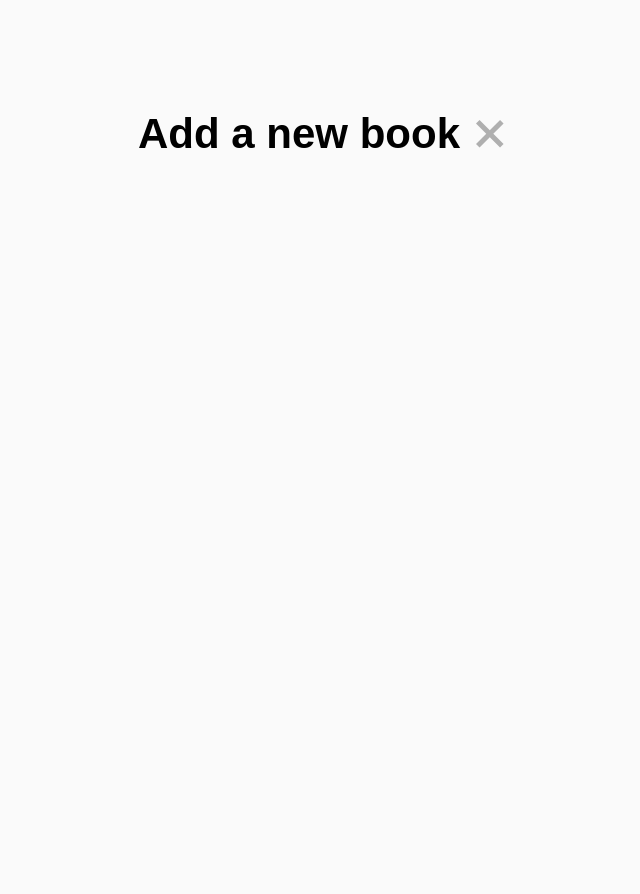
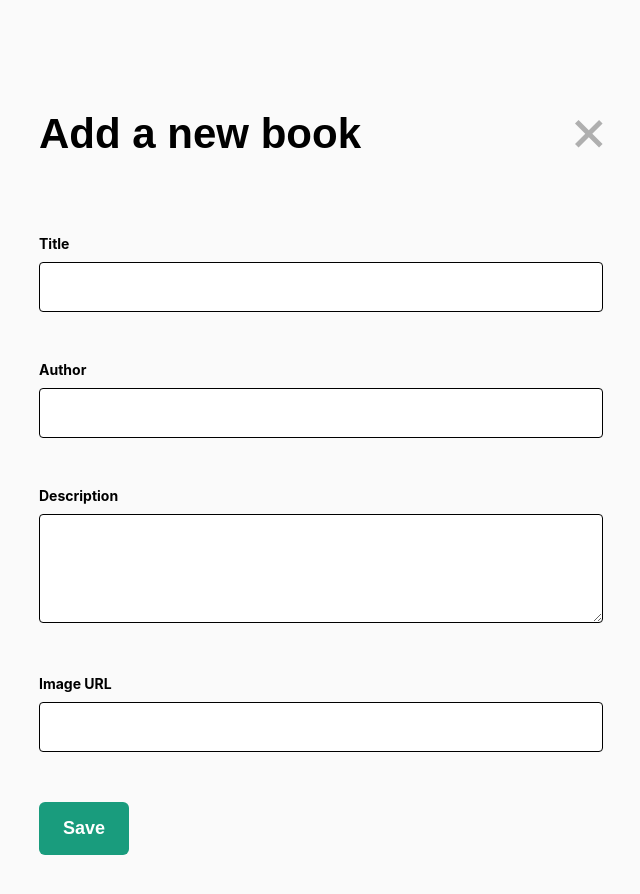
Before and after one commit to ben-x9/bookshelf, a React (Vite) app: page /bookshelf/add in a window 1280 px wide. Shown: the top 894 px of the page, without its empty margins (319-959 px from the left). Before the commit the page ends 800 px from the top, so only its background shows below. Built offline with nearby package versions, Linux system fonts and the light colour scheme.

Commit message:
Create the add book page from Figma design

```diff
--- a/src/App.css
+++ b/src/App.css
@@ -2,7 +2,6 @@
   max-width: 1280px;
   margin: 0 auto;
   padding: 111px 16px;
-  text-align: center;
 }
 
 header {
@@ -16,5 +15,6 @@ header {
 main {
   display: flex;
   flex-direction: column;
+  align-items: flex-start;
   gap: 25px;
 }
--- a/src/index.css
+++ b/src/index.css
@@ -58,6 +58,7 @@ button {
   border: 2px solid transparent;
   padding: 14px 22px;
   box-sizing: border-box;
+  color: white;
   font-size: 18px;
   font-weight: 700;
   font-family: inherit;
@@ -72,3 +73,37 @@ button:focus,
 button:focus-visible {
   outline: 2px solid #61c38c;
 }
+
+label {
+  font-family: SF Pro Display, sans-serif;
+  font-weight: 700;
+  font-size: 14px;
+  line-height: 1.2;
+}
+
+input,
+textarea {
+  font-family: sans-serif;
+  font-size: 14px;
+  border: 1px solid #000000;
+  border-radius: 4px;
+  padding: 14px 12px;
+  background-color: #fff;
+}
+
+input {
+  height: 50px;
+  box-sizing: border-box;
+}
+
+textarea {
+  height: 109px;
+  box-sizing: border-box;
+}
+
+input:focus,
+input:focus-visible,
+textarea:focus,
+textarea:focus-visible {
+  outline: 2px solid #61c38c;
+}
--- a/src/pages/Add.css
+++ b/src/pages/Add.css
@@ -0,0 +1,21 @@
+.Add {
+  width: 564px;
+}
+
+.Add header {
+  margin-bottom: 79px;
+}
+
+.Add main {
+  gap: 50px;
+}
+
+.Add label {
+  min-width: 100%;
+}
+
+.Add input,
+.Add textarea {
+  width: 100%;
+  margin-top: 9px;
+}
--- a/src/pages/Add.tsx
+++ b/src/pages/Add.tsx
@@ -2,12 +2,30 @@ import "./Add.css"
 
 export default function Add() {
   return (
-    <div>
+    <div className="Add">
       <header>
         <h1>Add a new book</h1>
         <img src="cross.svg" />
       </header>
-      <main></main>
+      <main>
+        <label>
+          Title
+          <input />
+        </label>
+        <label>
+          Author
+          <input />
+        </label>
+        <label>
+          Description
+          <textarea />
+        </label>
+        <label>
+          Image URL
+          <input />
+        </label>
+        <button onClick={() => {}}>Save</button>
+      </main>
     </div>
   )
 }
```
